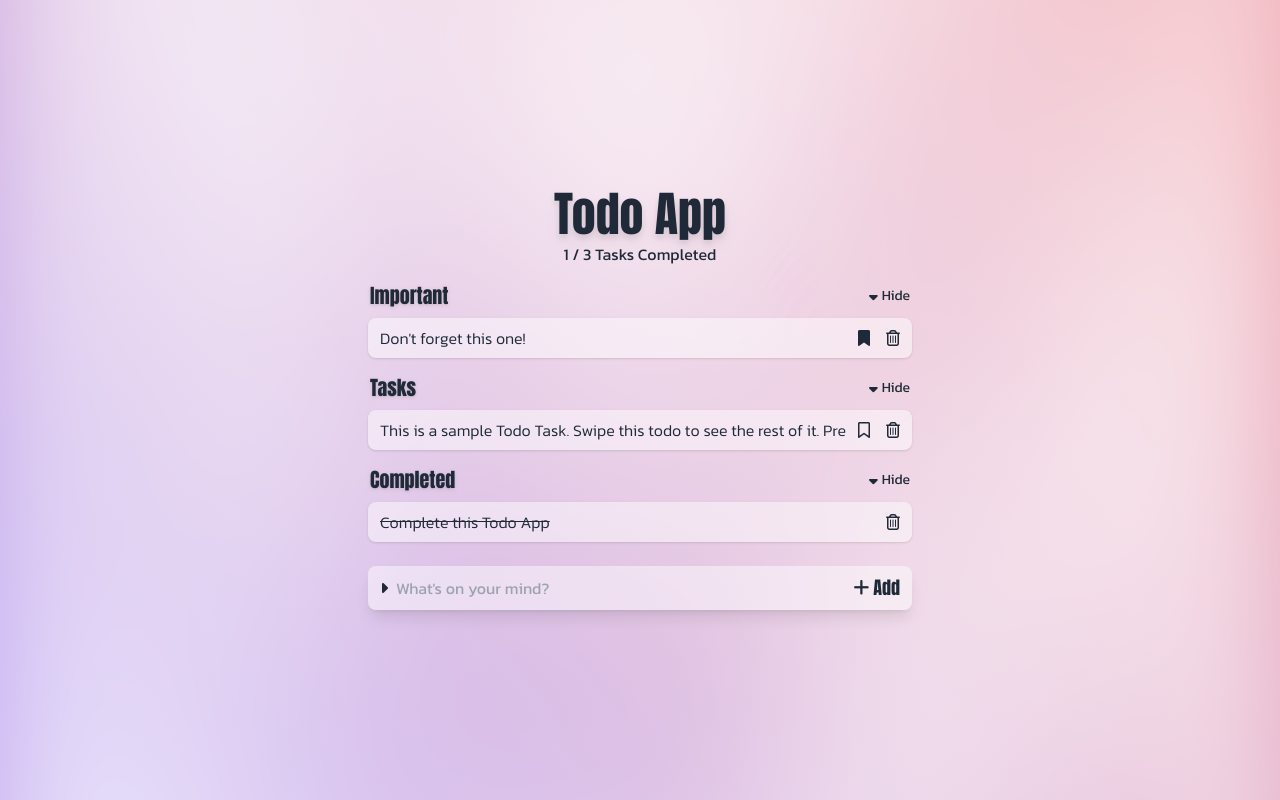
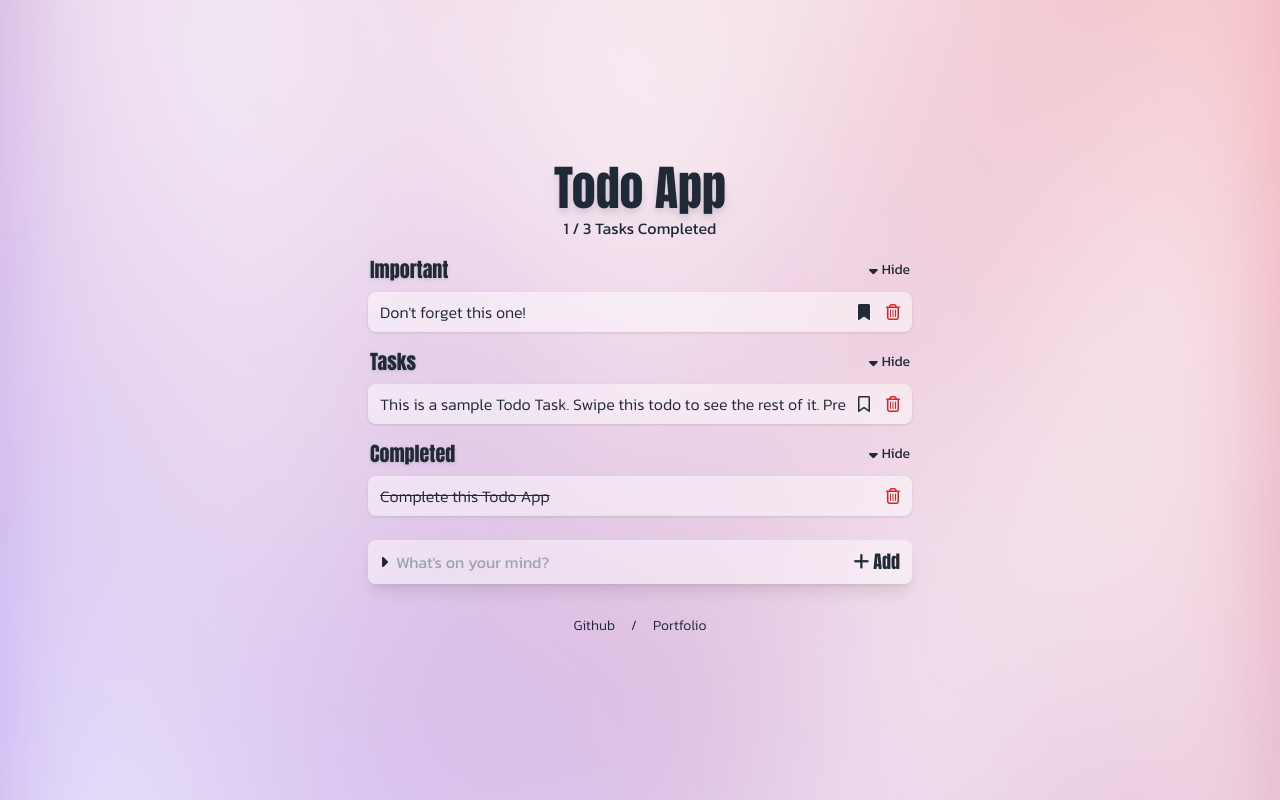
Before and after one commit to umarfarooq6519/TodoApp, a React (Vite) app: page / in a window 1280 px wide. Built offline with nearby package versions, Linux system fonts and the light colour scheme.

Commit message:
minor tweaks

```diff
--- a/src/App.tsx
+++ b/src/App.tsx
@@ -4,6 +4,7 @@ import CompletedSection from "./Components/CompletedSection";
 import ImportantSection from "./Components/ImportantSection";
 import NewTaskSection from "./Components/NewTaskSection";
 import TasksSection from "./Components/TasksSection";
+import Footer from "./Components/Footer";
 
 export interface Todo {
   id: number;
@@ -141,6 +142,7 @@ export default function App(): JSX.Element {
           ul_styling={ul_styling}
           li_styling={li_styling}
         />
+        <Footer />
       </div>
     </section>
   );
--- a/src/Components/CompletedSection.tsx
+++ b/src/Components/CompletedSection.tsx
@@ -48,7 +48,7 @@ export default function TasksSection(props: Props) {
             </span>
             <span className="flex items-center gap-4">
               <i
-                className="fa-regular fa-trash-alt"
+                className="fa-regular fa-trash-alt text-red-600"
                 onClick={() => props.deleteTodo(todo.id)}
               ></i>
             </span>
--- /dev/null
+++ b/src/Components/Footer.tsx
@@ -0,0 +1,19 @@
+export default function Footer() {
+  return (
+    <section className="w-full pt-4 text-sm font-light">
+      <ul className="flex justify-center gap-4 w-full ">
+        <li>
+          <a href="https://github.com/umarfarooq6519" target="_blank">
+            Github
+          </a>
+        </li>
+        /
+        <li>
+          <a href="https://umarfarooq.vercel.app" target="_blank">
+            Portfolio
+          </a>
+        </li>
+      </ul>
+    </section>
+  );
+}
--- a/src/Components/ImportantSection.tsx
+++ b/src/Components/ImportantSection.tsx
@@ -55,7 +55,7 @@ export default function TasksSection(props: Props) {
                 onClick={() => props.ToggleImportant(todo.id)}
               ></i>
               <i
-                className="fa-regular fa-trash-alt"
+                className="fa-regular fa-trash-alt text-red-600"
                 onClick={() => props.deleteTodo(todo.id)}
               ></i>
             </span>
--- a/src/Components/TasksSection.tsx
+++ b/src/Components/TasksSection.tsx
@@ -55,7 +55,7 @@ export default function TasksSection(props: Props) {
                 onClick={() => props.ToggleImportant(todo.id)}
               ></i>
               <i
-                className="fa-regular fa-trash-alt"
+                className="fa-regular fa-trash-alt text-red-600"
                 onClick={() => props.deleteTodo(todo.id)}
               ></i>
             </span>
```
